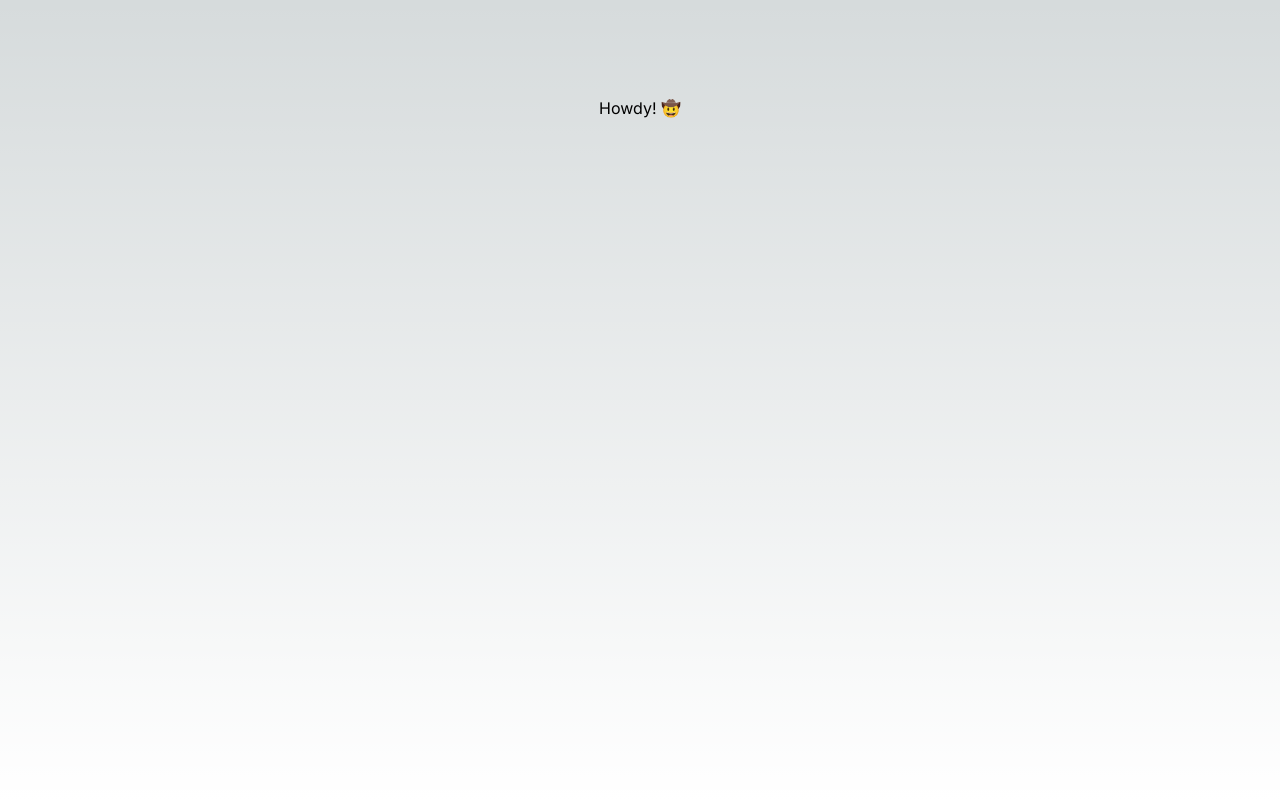
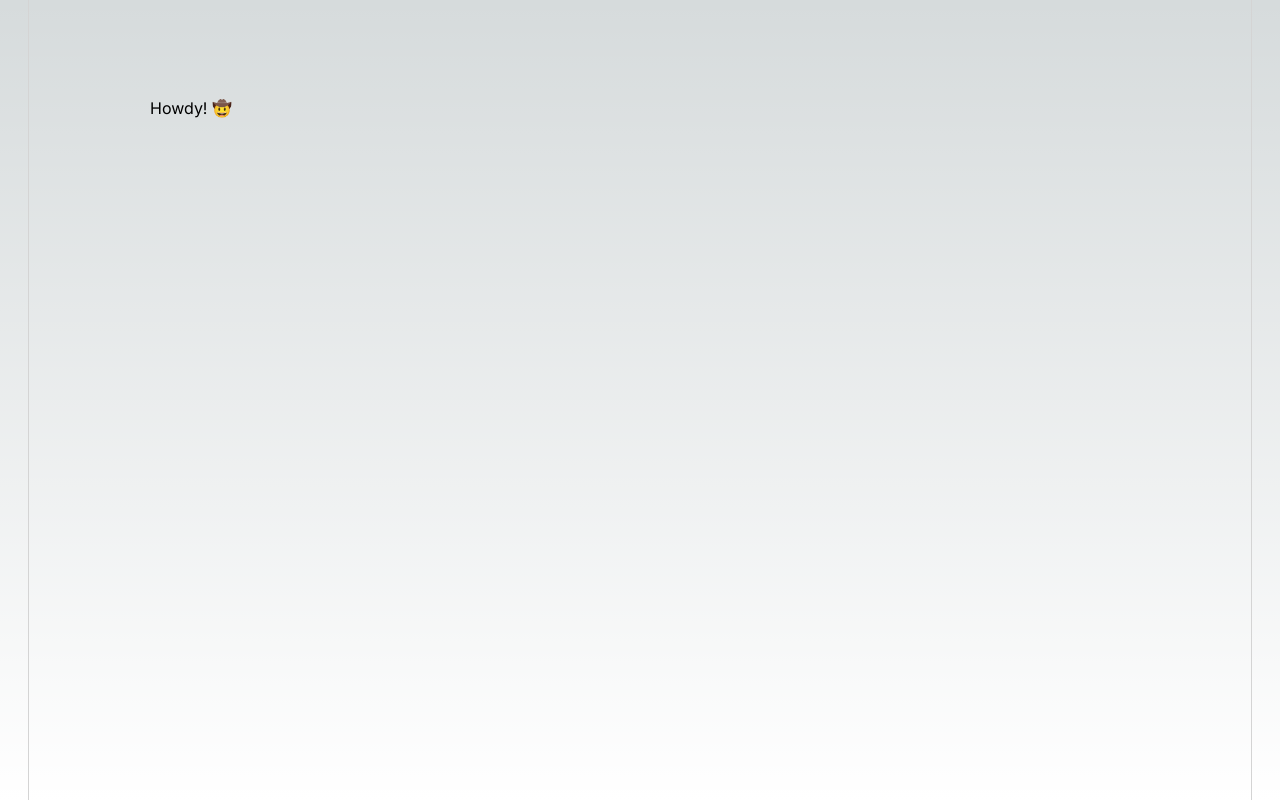
Before and after one commit to jamesMAwalker/stage-ready-orders, a Next.js app: page / in a window 1280 px wide. Built offline with nearby package versions, Linux system fonts and the light colour scheme.

Commit message:
feat(theme): :bento: Update layout; add placeholder image file.

```diff
--- a/app/layout.tsx
+++ b/app/layout.tsx
@@ -1,6 +1,9 @@
 import type { Metadata } from "next";
 import { Inter } from "next/font/google";
-import "./globals.css";
+
+import { twm } from "@/utils/twm";
+
+import "@/style/global.scss";
 
 const inter = Inter({ subsets: ["latin"] });
 
@@ -15,8 +18,17 @@ export default function RootLayout({
   children: React.ReactNode;
 }>) {
   return (
-    <html lang="en">
-      <body className={inter.className}>{children}</body>
+    <html lang='en'>
+      <body
+        className={twm(
+          inter.className,
+          'BODY flex-col-sbc overflow-clip min-h-screen h-screen'
+        )}
+      >
+        <div className='LAYOUT_INNER overflow-y-scroll h-full w-[var(--layout-width)] flex-tl border-r border-l border-neutral-300 px-md pb-[25vh]'>
+          {children}
+        </div>
+      </body>
     </html>
-  );
+  )
 }
```
Also changed, not shown: public/images/lipstick-placeholder.png (added).
